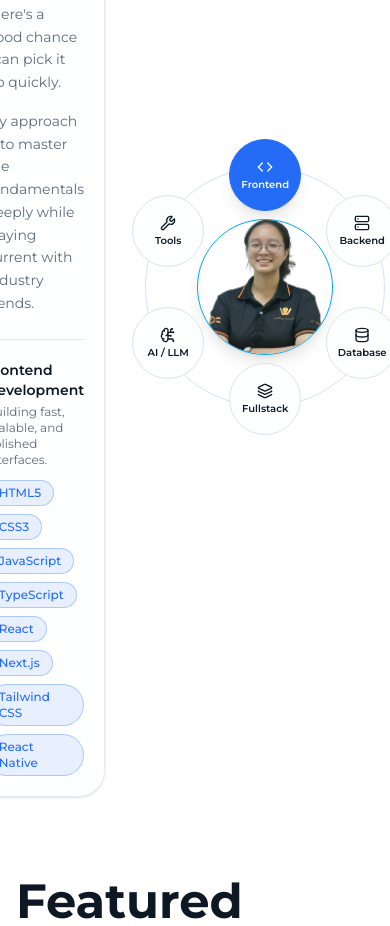
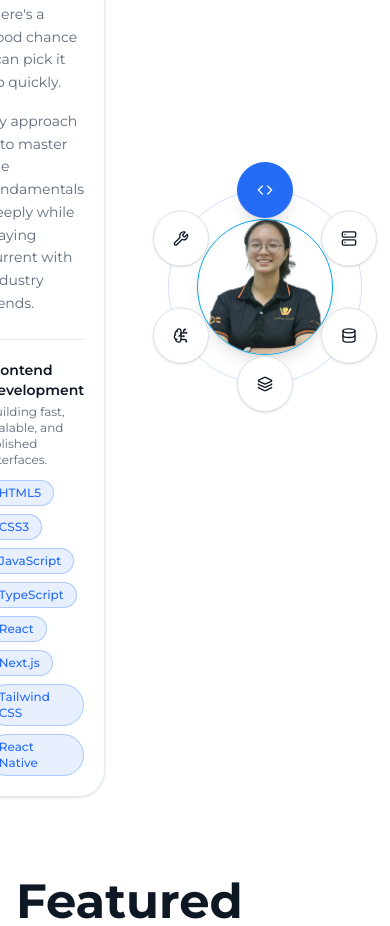
Before and after one commit to Phluynhh/Portfolio, a Next.js app: page / in a window 390 px wide. Shown: the part 2940-3866 px from the top of the page. Built offline with nearby package versions, Linux system fonts and the light colour scheme.

Commit message:
feat: update Skills component for improved UI and responsiveness

```diff
--- a/src/components/ui/Skills.tsx
+++ b/src/components/ui/Skills.tsx
@@ -136,7 +136,7 @@ export default function Skills({ lang }: SkillsProps) {
       {
         key: "ai-llm",
         title: isVi ? "AI & LLM Integrations" : "AI & LLM Integrations",
-        shortLabel: "AI / LLM",
+        shortLabel: "AI-LLM",
         icon: BrainCircuit,
         description: isVi
           ? "Tich hop AI vao san pham voi tra cuu ngu nghia va RAG."
@@ -164,22 +164,26 @@ export default function Skills({ lang }: SkillsProps) {
   const selectedField =
     skillFields.find((field) => field.key === selectedFieldKey) ??
     skillFields[0];
+  const ringDiameter = isMobile ? 194 : isTablet ? 246 : 316;
+  const ringRadius = ringDiameter / 2;
 
   const orbitConfig = useMemo(
     () =>
       skillFields.map((field, index) => {
         const angle = -90 + index * (360 / skillFields.length);
         const radians = (angle * Math.PI) / 180;
-        const radius = isMobile ? 112 : isTablet ? 136 : 170;
+        const nodeSize = isMobile ? 56 : isTablet ? 64 : 68;
+        const radius = ringRadius;
 
         return {
           field,
           x: Math.cos(radians) * radius,
           y: Math.sin(radians) * radius,
+          nodeSize,
           delay: 0.25 + index * 0.16,
         };
       }),
-    [isMobile, isTablet, skillFields],
+    [isMobile, isTablet, ringRadius, skillFields],
   );
 
   return (
@@ -190,7 +194,7 @@ export default function Skills({ lang }: SkillsProps) {
         </h1>
         <Separator className="data-horizontal:h-1 w-1/12! rounded-full bg-primary" />
 
-        <div className=" inline-flex items-center mt-4 justify-center lg:w-full">
+        <div className="mt-4 inline-flex items-center justify-center lg:w-full">
           <div className="space-y-6 rounded-3xl border border-border/70 bg-card/70 p-5 shadow-sm backdrop-blur-sm sm:p-7 lg:w-1/3">
             <div className="space-y-4 text-sm leading-relaxed text-muted-foreground sm:text-base">
               <p>
@@ -248,13 +252,17 @@ export default function Skills({ lang }: SkillsProps) {
 
                 <motion.div
                   aria-hidden="true"
-                  initial={{ opacity: 0, scale: 0.9 }}
+                  initial={{ opacity: 0, scale: 0.92 }}
                   animate={isInView ? { opacity: 1, scale: 1 } : {}}
                   transition={{ duration: 0.6, delay: 0.15 }}
-                  className="absolute top-1/2 left-1/2 h-60 w-60 -translate-x-1/2 -translate-y-1/2 rounded-full border border-primary/20 sm:h-75 sm:w-75 lg:h-95 lg:w-95"
+                  style={{
+                    width: `${ringDiameter}px`,
+                    height: `${ringDiameter}px`,
+                  }}
+                  className="pointer-events-none absolute top-1/2 left-1/2 z-10 -translate-x-1/2 -translate-y-1/2 rounded-full border border-primary/20"
                 />
 
-                {orbitConfig.map(({ field, x, y, delay }) => {
+                {orbitConfig.map(({ field, x, y, nodeSize, delay }) => {
                   const Icon = field.icon;
                   const isSelected = selectedField.key === field.key;
 
@@ -279,17 +287,20 @@ export default function Skills({ lang }: SkillsProps) {
                         delay,
                         ease: "easeOut",
                       }}
-                      className={`absolute top-1/2 left-1/2 z-30 flex h-18 w-18 -translate-x-1/2 -translate-y-1/2 flex-col items-center justify-center rounded-full border text-center transition-all duration-300 sm:h-20 sm:w-20 lg:h-24 lg:w-24 ${
+                      style={{
+                        width: `${nodeSize}px`,
+                        height: `${nodeSize}px`,
+                        minWidth: `${nodeSize}px`,
+                        minHeight: `${nodeSize}px`,
+                      }}
+                      className={`absolute top-1/2 left-1/2 z-30 flex aspect-square shrink-0 -translate-x-1/2 -translate-y-1/2 items-center justify-center rounded-full border p-0 text-center transition-all duration-300 ${
                         isSelected
                           ? "border-primary bg-primary text-primary-foreground shadow-lg"
-                          : "border-border bg-card/95 text-foreground hover:border-primary/60 hover:bg-accent"
+                          : "border-border bg-white text-foreground shadow-sm hover:border-primary/60"
                       }`}
                       aria-label={field.title}
                     >
                       <Icon className="size-4 sm:size-5" />
-                      <span className="mt-1 px-1 text-[10px] font-semibold leading-tight sm:text-xs">
-                        {field.shortLabel}
-                      </span>
                     </motion.button>
                   );
                 })}
```
